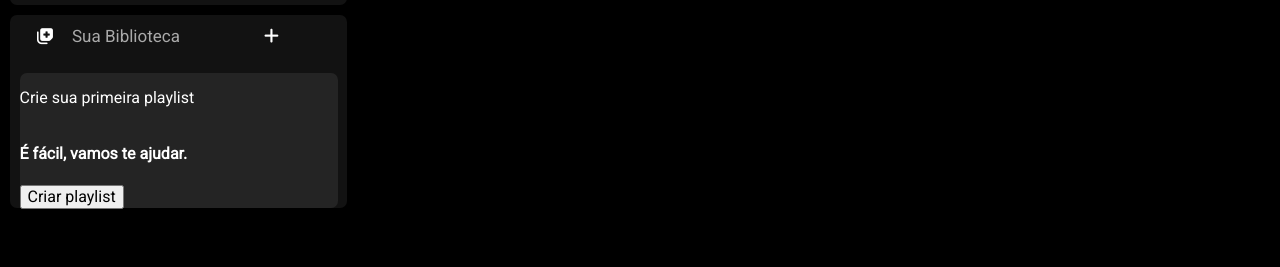
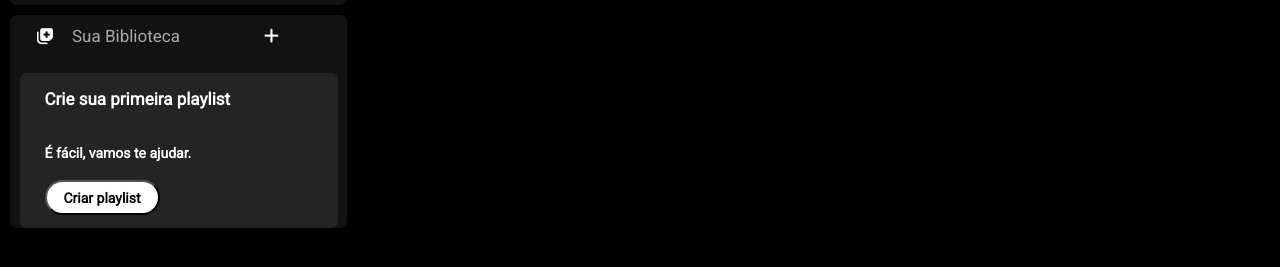
Before and after one commit to aaleckdev/Spotify, a plain HTML site: page index.html in a window 1280 px wide. Shown: the part 153-420 px from the top of the page. Drawn offline with nearby package versions, Linux system fonts and the light colour scheme.

Commit message:
concluida a area de criar playlist

```diff
--- a/styles/style.css
+++ b/styles/style.css
@@ -102,12 +102,34 @@ main {
 
 .biblioteca .criar_playlist {
     display: flex;
+    align-items:flex-start;
     flex-direction: column;
-    align-items: flex-start;
     width: 318px;
-    height: 135px;
+    height: 155px;
     background-color: #242424;
     border-radius: 7px;
     margin-top: 10px;
     margin: auto;
 }
+
+.criar_playlist p{
+    margin-left: 25px;
+    font-weight: bold;
+    font-size: 17px;
+}
+
+.criar_playlist h4{
+    margin-left: 25px;
+    font-size: 14px;
+}
+
+.criar_playlist button{
+    width: 115px;
+    height: 35px;
+    margin-left: 25px;
+    border-radius: 20px;
+    background-color: #fff;
+    color: #000;
+    font-weight: bold;
+    font-size: 14px;
+}
```
